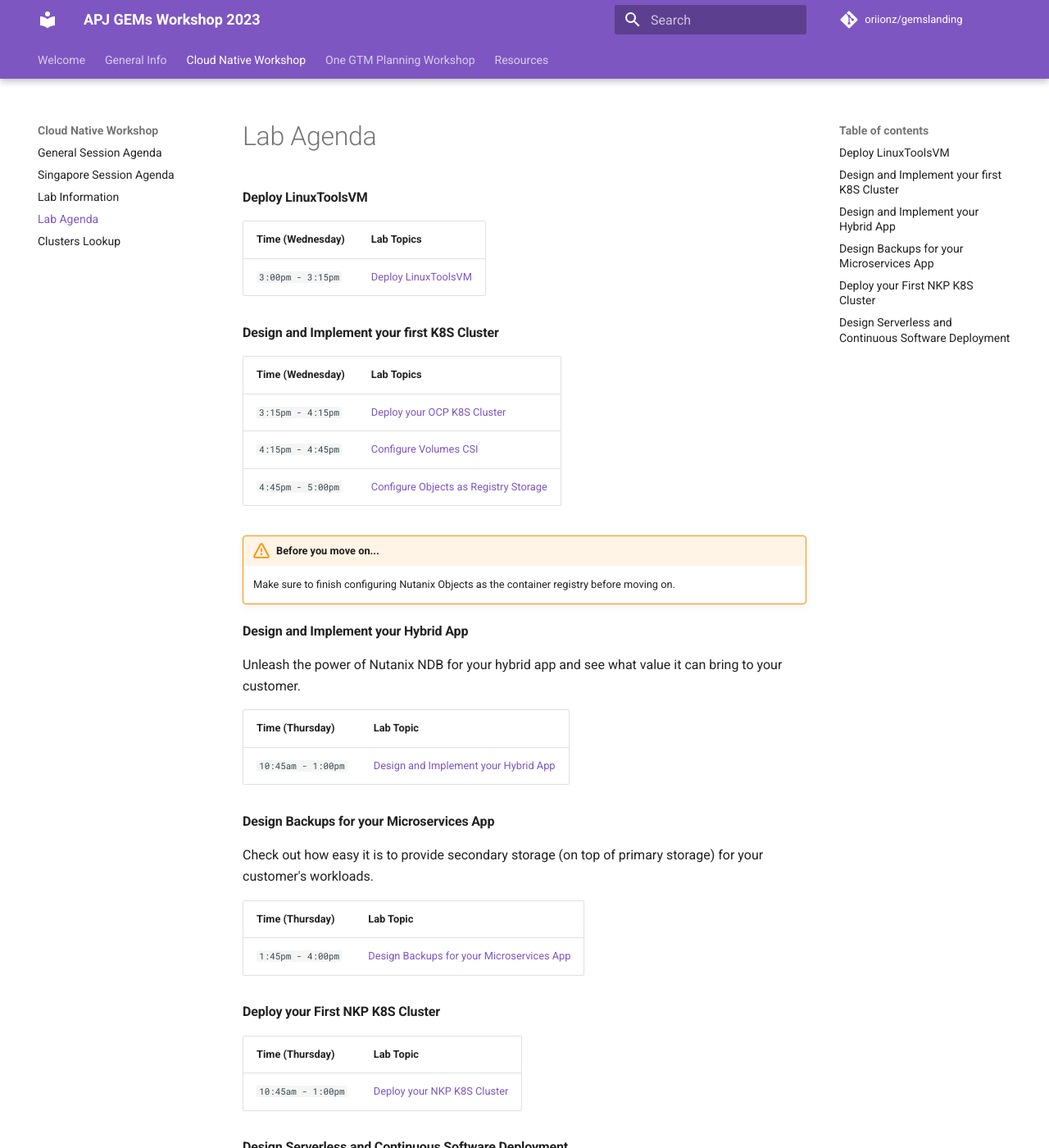
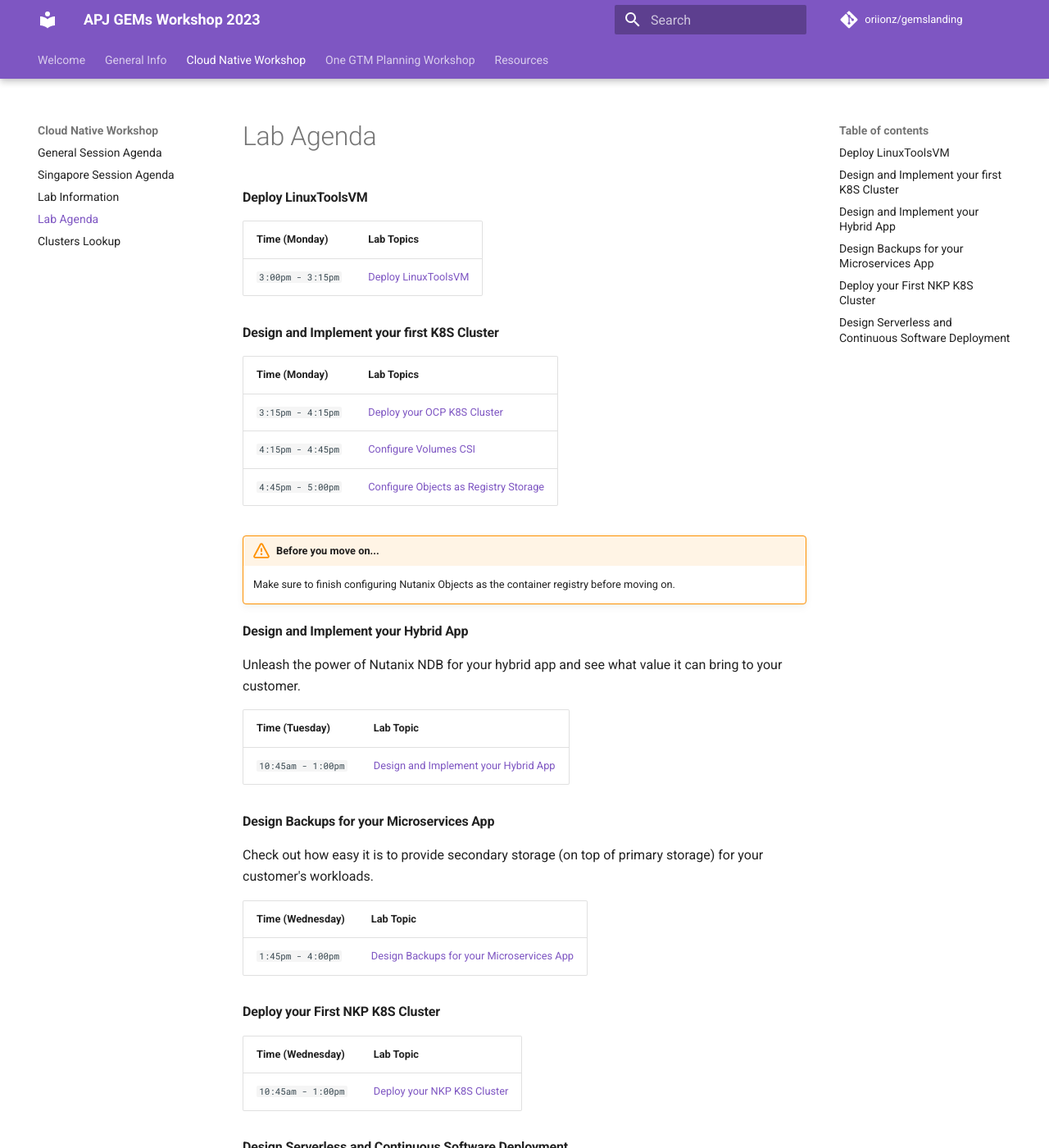
Before and after one commit to oriionz/gemslanding, an MkDocs documentation site: the page built from docs/daily_agenda/labs_agenda.md, in a window 1280 px wide and 1400 px high. Shown: the whole window at 82% size. Built offline with MkDocs 1.6.1 and Material for MkDocs 9.7.7, drawn with Linux system fonts in a browser that asks for light colours; comment, search, counter and statistics services are not loaded; some of the changed text lies outside the part shown.

Commit message:
update: lab agenda for Japan

```diff
--- a/docs/daily_agenda/labs_agenda.md
+++ b/docs/daily_agenda/labs_agenda.md
@@ -1,12 +1,12 @@
 #### Deploy LinuxToolsVM
 
-| Time (Wednesday)| Lab Topics  |
+| Time (Monday)| Lab Topics  |
 |-------------------------|----------|
 | `3:00pm - 3:15pm `   | <a href="https://ocp.howntnx.win/toolsvms/linux_tools_vm" target="_blank">Deploy LinuxToolsVM</a>          |     |
 
 #### Design and Implement your first K8S Cluster
 
-| Time (Wednesday)| Lab Topics  |
+| Time (Monday)| Lab Topics  |
 |-------------------------|----------|
 | `3:15pm - 4:15pm `   | <a href="https://ocp.howntnx.win/" target="_blank">Deploy your OCP K8S Cluster</a>          |
 | `4:15pm - 4:45pm `  | <a href="https://ocp.howntnx.win/ocp_ntnx_hci/ocp_csi" target="_blank">Configure Volumes CSI</a>          |
@@ -20,7 +20,7 @@
 
 Unleash the power of Nutanix NDB for your hybrid app and see what value it can bring to your customer.
 
-| Time (Thursday) | Lab Topic  |
+| Time (Tuesday) | Lab Topic  |
 |-------------------------|----------|
 | `10:45am - 1:00pm` | <a href="https://ocp.howntnx.win/ocp_ndb/" target="_blank">Design and Implement your Hybrid App</a>|
 
@@ -29,13 +29,13 @@
 
 Check out how easy it is to provide secondary storage (on top of primary storage) for your customer's workloads.
 
-| Time (Thursday) | Lab Topic |
+| Time (Wednesday) | Lab Topic |
 |-------------------------|----------|
 |` 1:45pm - 4:00pm `  |<a href="https://ocp.howntnx.win/optional_labs/objects_prep" target="_blank">Design Backups for your Microservices App</a> |
 
 #### Deploy your First NKP K8S Cluster
 
-| Time (Thursday) | Lab Topic |
+| Time (Wednesday) | Lab Topic |
 |-------------------------|----------|
 | `10:45am - 1:00pm` | <a href="https://nai.howntnx.win/nai/" target="_blank">Deploy your NKP K8S Cluster</a>|
 
@@ -46,6 +46,6 @@
 !!! warning
     This lab is optional and must be done on a OCP cluster.
 
-| Time (Thursday) | Lab Topic|
+| Time (Wednesday) | Lab Topic|
 |-------------------------|----------|
 |`3:45pm - 5:00pm`  |<a href="https://ocp.howntnx.win/ocp_serverless/" target="_blank">Design Serverless and Continuous Software Deployment</a> |
```
